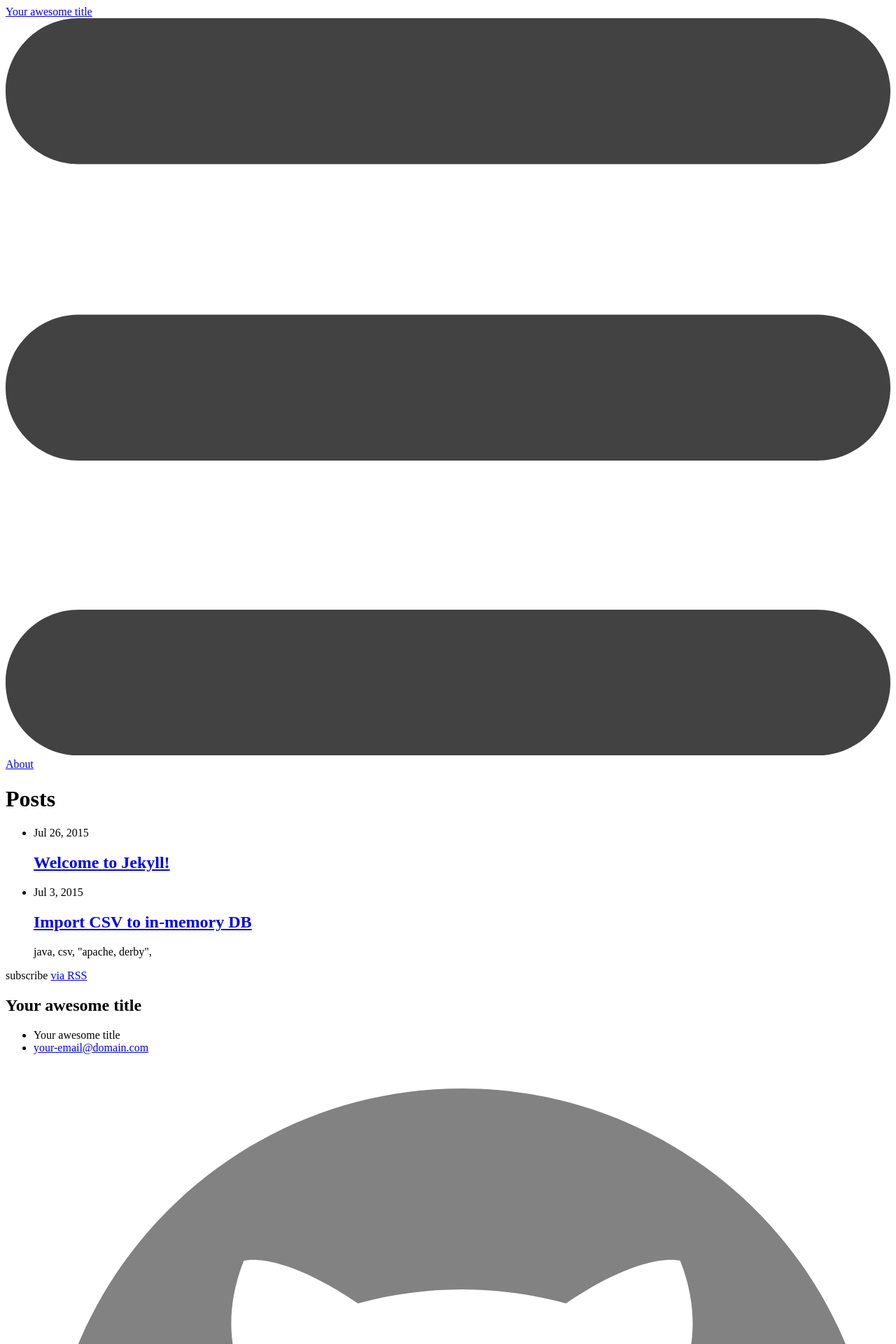
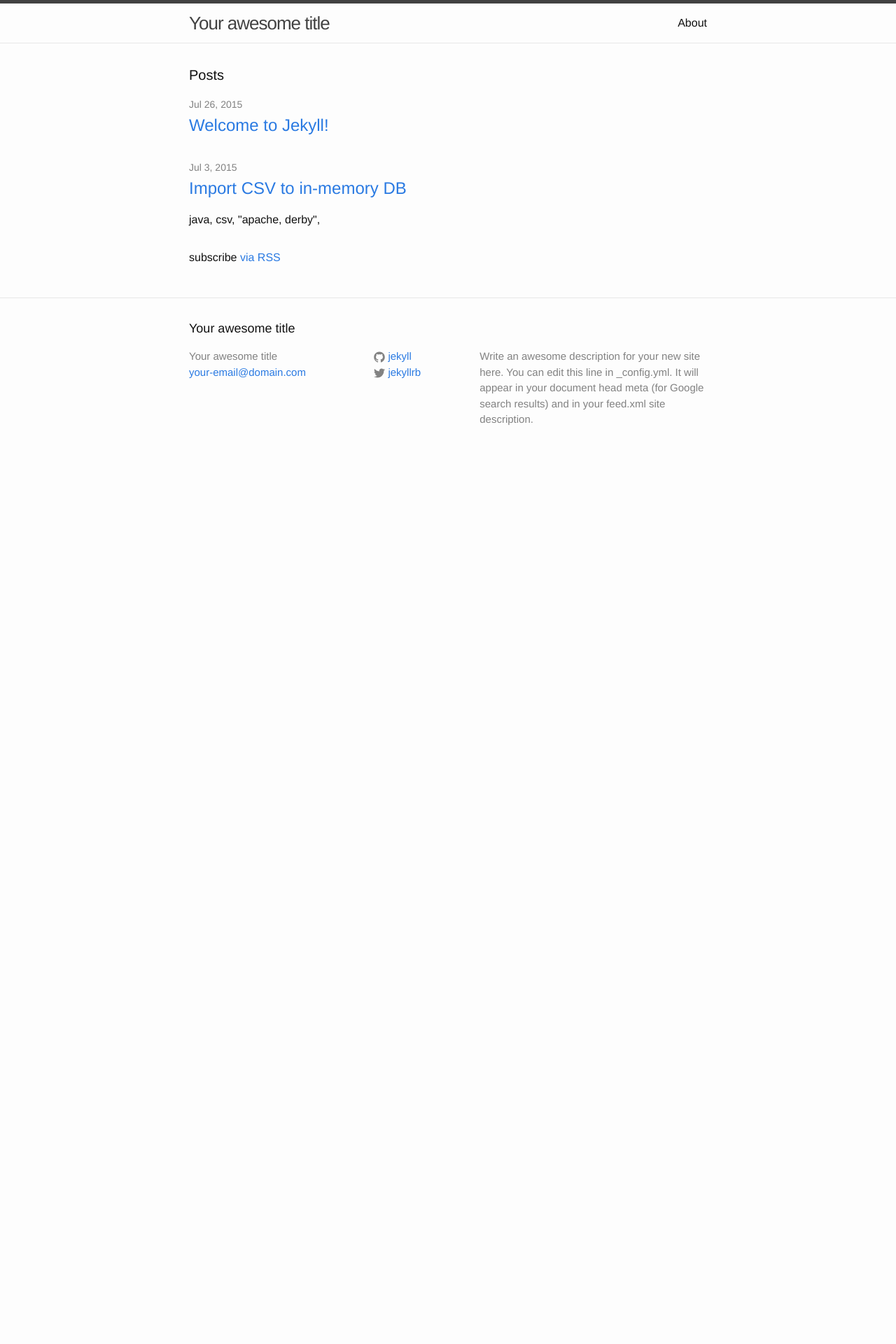
Before and after one commit to chronicweirdo/blog, a Jekyll site: the page built from index.html, in a window 1280 px wide. Shown: the top 1920 px of the page at 70% size. Built offline with Jekyll 4.4.1, drawn with Linux system fonts in a browser that asks for light colours; after the commit the page ends 900 px from its top, so only the background shows below that.

Commit message:
adding base url

```diff
--- a/_config.yml
+++ b/_config.yml
@@ -5,7 +5,7 @@
   Write an awesome description for your new site here. You can edit this
   line in _config.yml. It will appear in your document head meta (for
   Google search results) and in your feed.xml site description.
-baseurl: "heuristics" # the subpath of your site, e.g. /blog/
+baseurl: "/heuristics/" # the subpath of your site, e.g. /blog/
 url: "http://yourdomain.com" # the base hostname & protocol for your site
 twitter_username: jekyllrb
 github_username:  jekyll
```
